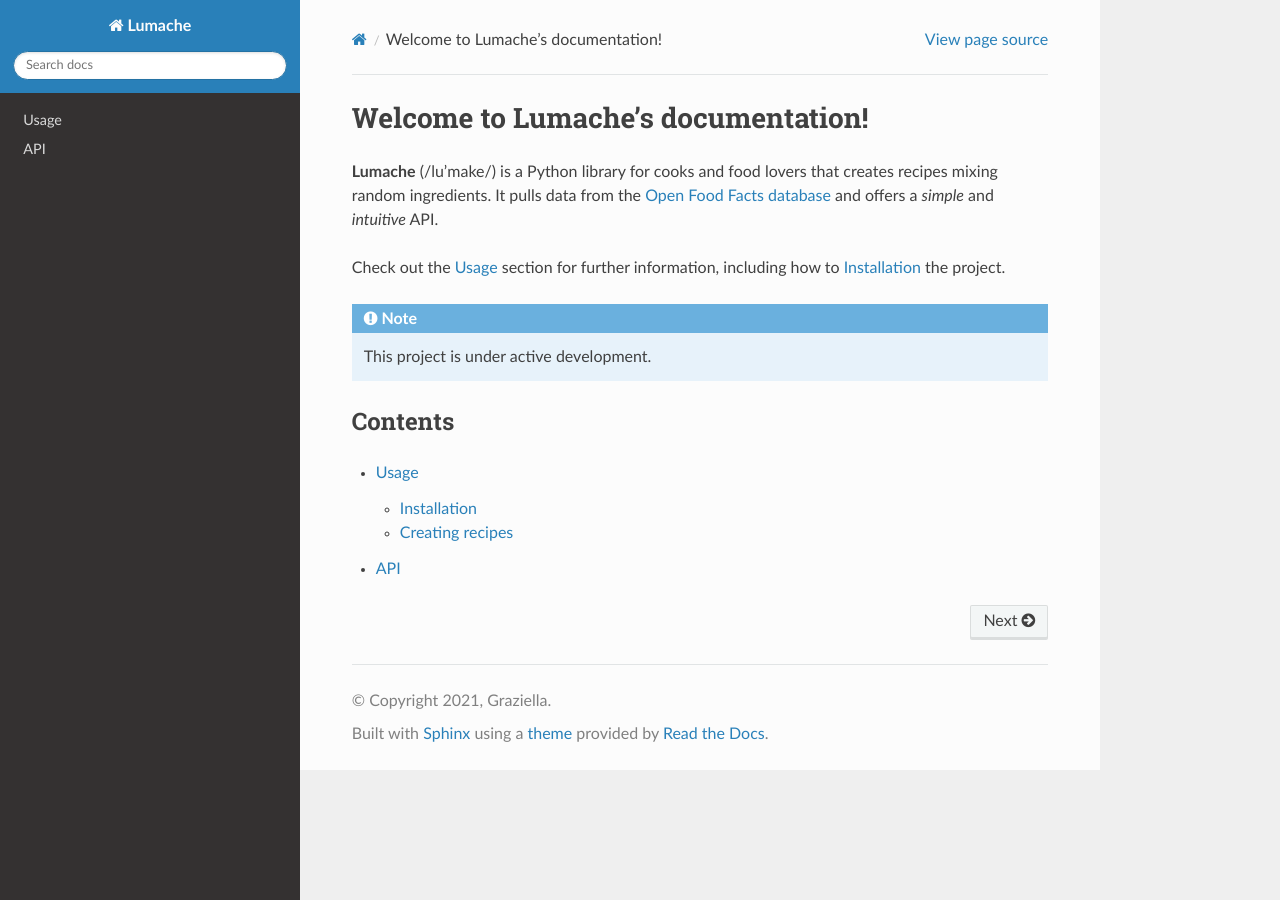
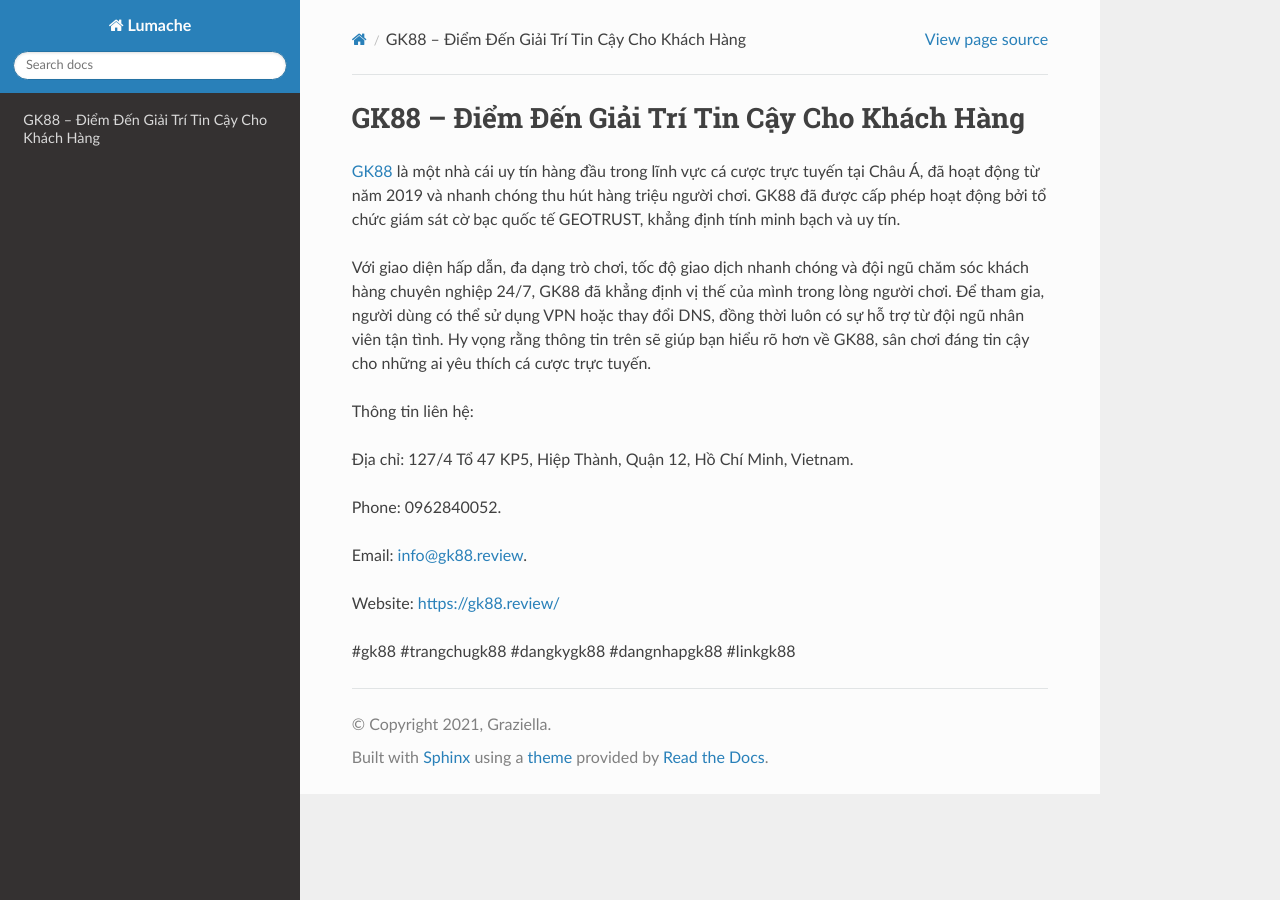
Before and after one commit to JonsCalicut123/gk88review, a Sphinx documentation site: the page built from docs/source/index.rst, in a window 1280 px wide. Built offline with Sphinx 7.4.7 and the Read the Docs theme 3.1.0, drawn with Linux system fonts in a browser that asks for light colours.

Commit message:
Update index.rst

```diff
--- a/docs/source/index.rst
+++ b/docs/source/index.rst
@@ -1,22 +1,18 @@
-Welcome to Lumache's documentation!
+GK88 – Điểm Đến Giải Trí Tin Cậy Cho Khách Hàng
 ===================================
 
-**Lumache** (/lu'make/) is a Python library for cooks and food lovers
-that creates recipes mixing random ingredients.
-It pulls data from the `Open Food Facts database <https://world.openfoodfacts.org/>`_
-and offers a *simple* and *intuitive* API.
+`GK88 <https://gk88.review/>`_ là một nhà cái uy tín hàng đầu trong lĩnh vực cá cược trực tuyến tại Châu Á, đã hoạt động từ năm 2019 và nhanh chóng thu hút hàng triệu người chơi. GK88 đã được cấp phép hoạt động bởi tổ chức giám sát cờ bạc quốc tế GEOTRUST, khẳng định tính minh bạch và uy tín.
 
-Check out the :doc:`usage` section for further information, including
-how to :ref:`installation` the project.
+Với giao diện hấp dẫn, đa dạng trò chơi, tốc độ giao dịch nhanh chóng và đội ngũ chăm sóc khách hàng chuyên nghiệp 24/7, GK88 đã khẳng định vị thế của mình trong lòng người chơi. Để tham gia, người dùng có thể sử dụng VPN hoặc thay đổi DNS, đồng thời luôn có sự hỗ trợ từ đội ngũ nhân viên tận tình. Hy vọng rằng thông tin trên sẽ giúp bạn hiểu rõ hơn về GK88, sân chơi đáng tin cậy cho những ai yêu thích cá cược trực tuyến.
 
-.. note::
+Thông tin liên hệ:
 
-   This project is under active development.
+Địa chỉ: 127/4 Tổ 47 KP5, Hiệp Thành, Quận 12, Hồ Chí Minh, Vietnam.
 
-Contents
---------
+Phone: 0962840052.
 
-.. toctree::
+Email: info@gk88.review.
 
-   usage
-   api
+Website: https://gk88.review/
+
+#gk88 #trangchugk88 #dangkygk88 #dangnhapgk88 #linkgk88
```
